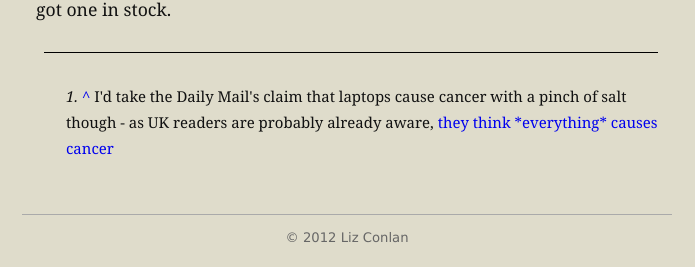
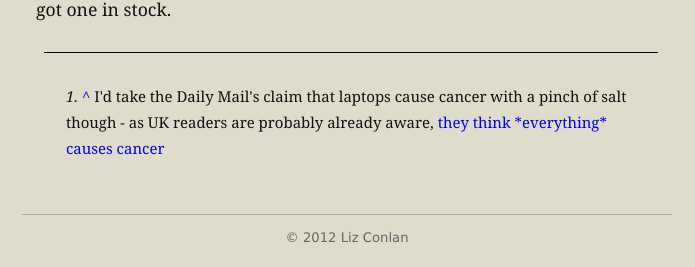
Before and after one commit to lizconlan/lizconlan.github.com, a Jekyll site: the page built from _posts/2012-11-03-a-few-thoughts-on-tablets.md, in a window 1280 px wide. Shown: the part 2256-2523 px from the top of the page, without its empty margins (293-988 px from the left). Built offline with Jekyll 4.4.1, drawn with Linux system fonts in a browser that asks for light colours.

Commit message:
yet more post css tinkering

```diff
--- a/_layouts/post.html
+++ b/_layouts/post.html
@@ -17,7 +17,7 @@
       article{display:block;position:relative;padding:0 0.8em}
       span.post_date{display:block;position:absolute;text-align:center;top:-3.4em;right:0.5em;font-size:0.85em;color:#666}
       ul#footnotes{margin-top:2em;border-top:1px solid black;list-style:none;padding-top:2em;font-size:0.85em;margin-left:0.5em;padding-left:0}
-      ul#footnotes li {margin-left: 0.5em; padding-left: 1em;}
+      ul#footnotes li {margin-left:0.5em;padding-left:1em;padding-right:1em}
       ul#footnotes li a {text-decoration:none}
     </style>
     <script type="text/javascript">
```
